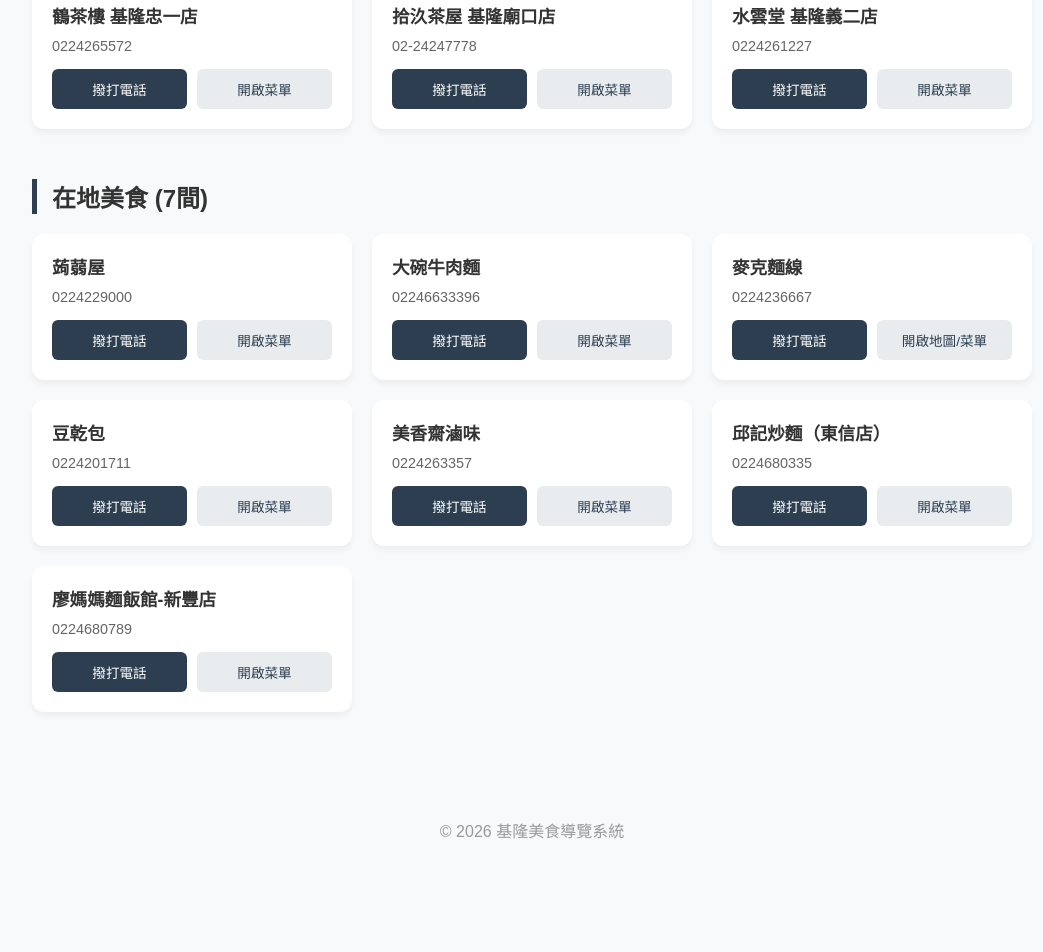
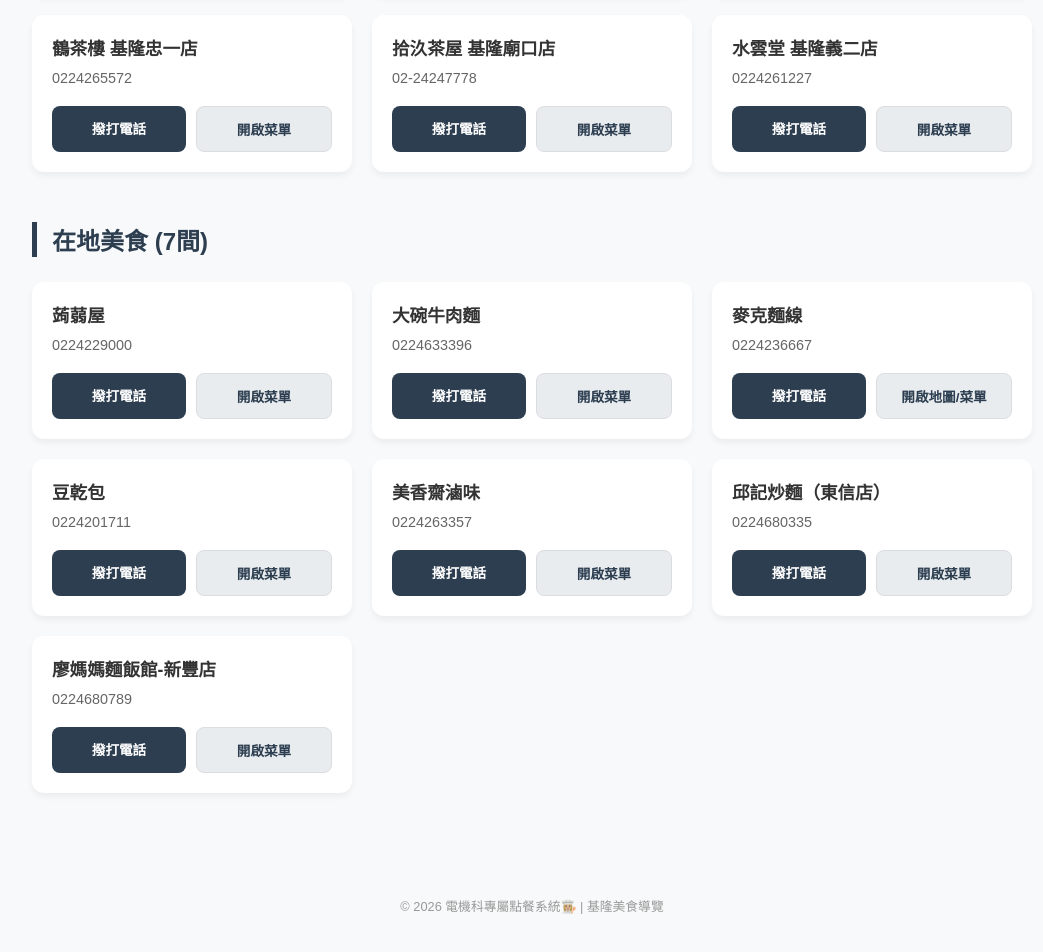
Before and after one commit to sjjss3165-lang/hello, a plain HTML site: page index.html in a window 1280 px wide. Shown: the part 934-1886 px from the top of the page, without its empty margins (108-1151 px from the left). Before the commit the page ends 1832 px from the top, so only its background shows below. Drawn offline with Linux system fonts and the light colour scheme.

Commit message:
Update index.html

```diff
--- a/index.html
+++ b/index.html
@@ -3,7 +3,7 @@
 <head>
     <meta charset="UTF-8">
     <meta name="viewport" content="width=device-width, initial-scale=1.0">
-    <title>電機科專用點餐系統</title>
+    <title>電機科專屬點餐系統👩🏼‍🍳</title>
     <style>
         :root {
             --primary: #2c3e50;
@@ -23,13 +23,16 @@
 
         header {
             background: #fff;
-            padding: 2rem 1rem;
+            padding: 2.5rem 1rem;
             text-align: center;
             border-bottom: 1px solid #ddd;
             position: sticky;
             top: 0;
             z-index: 1000;
+            box-shadow: 0 2px 10px rgba(0,0,0,0.05);
         }
+
+        h1 { margin: 0; font-weight: bold; letter-spacing: 1px; font-size: 1.8rem; color: var(--primary); }
 
         nav { margin-top: 15px; }
         nav a {
@@ -37,6 +40,7 @@
             color: var(--primary);
             margin: 0 15px;
             font-weight: bold;
+            font-size: 1rem;
         }
 
         .container {
@@ -45,12 +49,13 @@
             padding: 0 15px;
         }
 
-        section { margin-bottom: 50px; scroll-margin-top: 110px; }
+        section { margin-bottom: 50px; scroll-margin-top: 130px; }
 
         h2 {
             border-left: 5px solid var(--primary);
             padding-left: 15px;
-            margin-bottom: 20px;
+            margin-bottom: 25px;
+            color: var(--primary);
         }
 
         .grid {
@@ -66,30 +71,34 @@
             box-shadow: 0 4px 6px rgba(0,0,0,0.05);
             display: flex;
             flex-direction: column;
+            transition: transform 0.2s;
         }
+
+        .card:hover { transform: translateY(-5px); }
 
         .card h3 { margin: 0 0 10px 0; font-size: 1.1rem; }
 
-        .info { font-size: 0.9rem; color: #666; margin-bottom: 15px; }
+        .info { font-size: 0.9rem; color: #666; margin-bottom: 20px; }
 
         .actions { display: flex; gap: 10px; margin-top: auto; }
 
         .btn {
             flex: 1;
             text-align: center;
-            padding: 10px 0;
+            padding: 12px 0;
             text-decoration: none;
             font-size: 0.85rem;
-            border-radius: 6px;
+            border-radius: 8px;
             transition: 0.2s;
+            font-weight: bold;
         }
 
         .btn-call { background: var(--btn-call); color: white; }
         .btn-call:hover { background: #1a252f; }
-        .btn-menu { background: var(--btn-menu); color: var(--primary); }
+        .btn-menu { background: var(--btn-menu); color: var(--primary); border: 1px solid #dcdde1; }
         .btn-menu:hover { background: #dee2e6; }
 
-        footer { text-align: center; padding: 40px; color: #999; }
+        footer { text-align: center; padding: 40px; color: #999; font-size: 0.8rem; }
     </style>
 </head>
 <body>
@@ -133,7 +142,7 @@
                 <div class="actions"><a href="tel:0224229000" class="btn btn-call">撥打電話</a><a href="https://drive.google.com/file/d/1T08WgpxufhYVOJ8sbfc7gvpthvoDaacY/view?usp=sharing" target="_blank" class="btn btn-menu">開啟菜單</a></div>
             </div>
             <div class="card">
-                <h3>大碗牛肉麵</h3><div class="info">02246633396</div>
+                <h3>大碗牛肉麵</h3><div class="info">0224633396</div>
                 <div class="actions"><a href="tel:0224633396" class="btn btn-call">撥打電話</a><a href="https://drive.google.com/file/d/12wii4UGfDTHYECO5ObXyS6qutY9qRcaX/view?usp=sharing" target="_blank" class="btn btn-menu">開啟菜單</a></div>
             </div>
             <div class="card">
@@ -162,7 +171,7 @@
 </div>
 
 <footer>
-    <p>© 2026 基隆美食導覽系統</p>
+    <p>© 2026 電機科專屬點餐系統👩🏼‍🍳 | 基隆美食導覽</p>
 </footer>
 
 </body>
```
